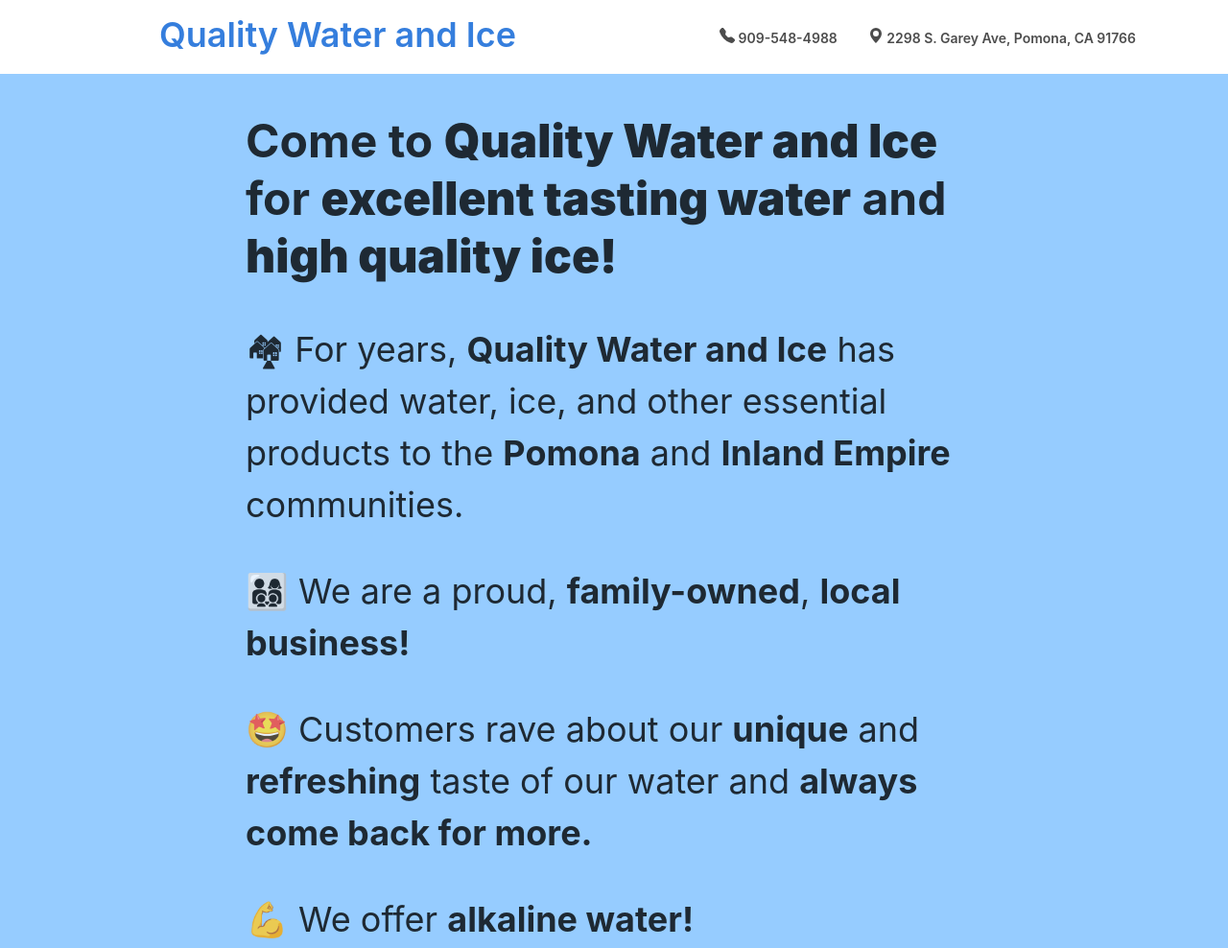
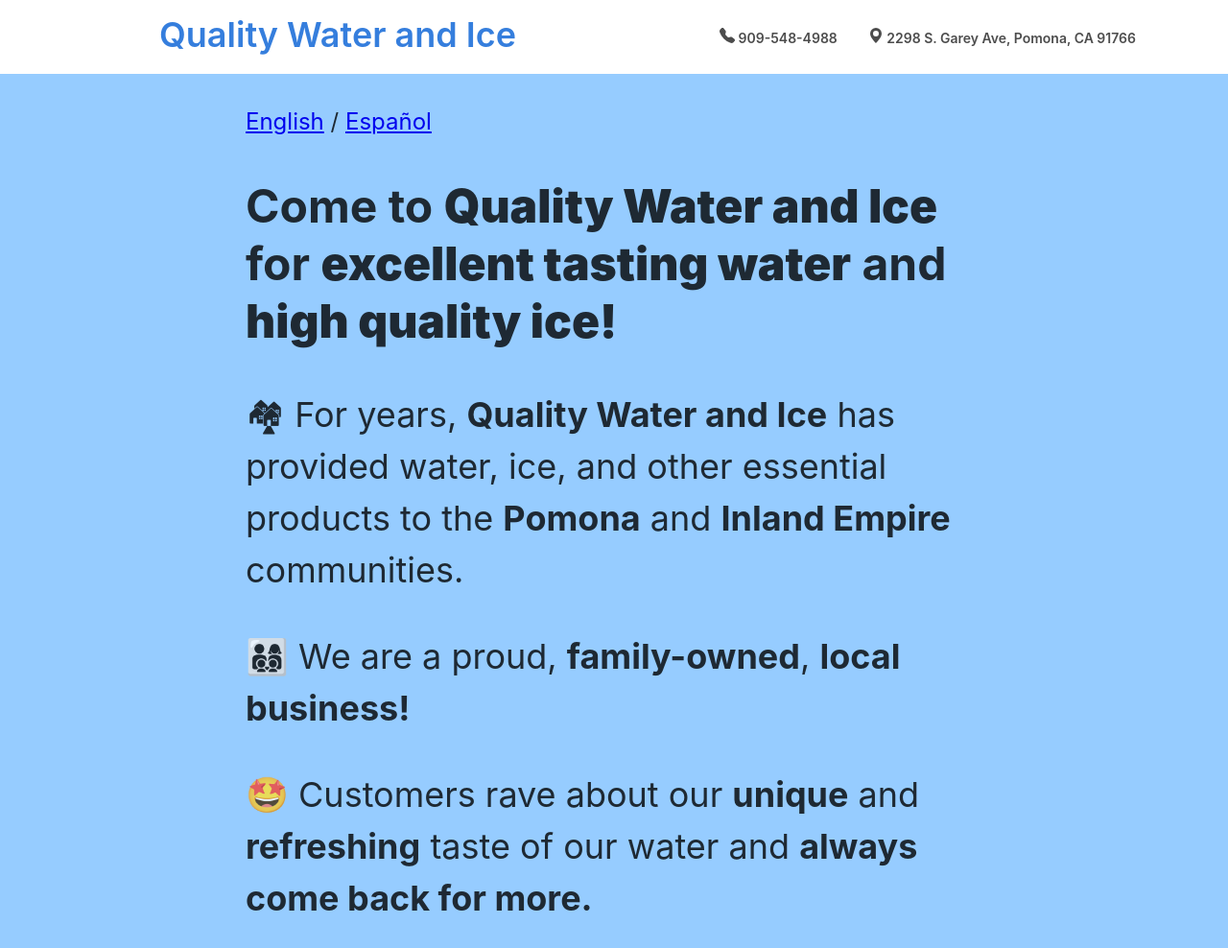
Before and after one commit to qualitywaterandice/qualitywaterandice.github.io, a plain HTML site: page index.html in a window 1280 px wide. Shown: the top 988 px of the page at 96% size. Drawn offline with nearby package versions, Linux system fonts and the light colour scheme.

Commit message:
Adding language picker

```diff
--- a/index.html
+++ b/index.html
@@ -56,6 +56,13 @@
 
     <div class="mw-100 center ph3 ph3-m ph7-ns">
         <article id="about">
+
+             <div id="language" class="link pt4 lh-copy f3 f5-m f3-ns">
+                <a class="center" href="https://qualitywaterandice-github-io">English</a>
+                <span>/</span>
+                <a class="center"
+                    href="https://qualitywaterandice-github-io.translate.goog/?_x_tr_sl=auto&_x_tr_tl=es&_x_tr_hl=en&_x_tr_pto=wapp">Español</a>
+            </div>
 
             <h2 class="f2 f1-m f1-ns lh-title db">
                 <span class="">Come to <strong>Quality Water and Ice</strong> for <strong>excellent
```
